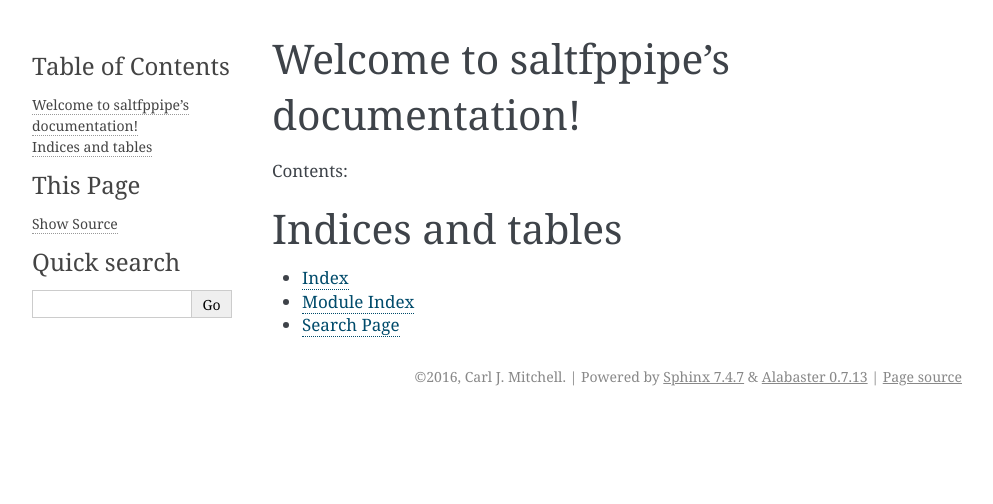
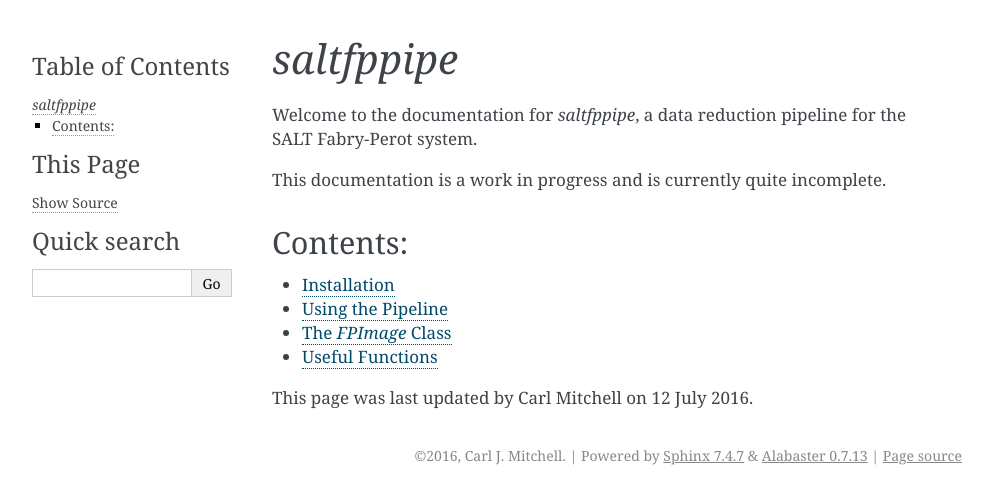
Before and after one commit to carlmitchell/saltfppipe, a Sphinx documentation site: the page built from docs/index.rst, in a window 1280 px wide. Shown: the top 504 px of the page, without its empty margins (148-1141 px from the left). Built offline with Sphinx 7.4.7, drawn with Linux system fonts in a browser that asks for light colours.

Commit message:
Structure for documentation.

```diff
--- /dev/null
+++ b/docs/fpimage.rst
@@ -0,0 +1,2 @@
+The *FPImage* Class
+===================
--- /dev/null
+++ b/docs/functions.rst
@@ -0,0 +1,2 @@
+Useful Functions
+================
--- a/docs/index.rst
+++ b/docs/index.rst
@@ -3,19 +3,22 @@
    You can adapt this file completely to your liking, but it should at least
    contain the root `toctree` directive.
 
-Welcome to saltfppipe's documentation!
-======================================
+*saltfppipe*
+============
+
+Welcome to the documentation for *saltfppipe*, a data reduction pipeline for the SALT Fabry-Perot system.
+
+This documentation is a work in progress and is currently quite incomplete.
 
 Contents:
+---------
 
 .. toctree::
    :maxdepth: 2
 
+   install.rst
+   pipeline.rst
+   fpimage.rst
+   functions.rst
 
-
-Indices and tables
-==================
-
-* :ref:`genindex`
-* :ref:`modindex`
-* :ref:`search`
+This page was last updated by Carl Mitchell on 12 July 2016.
--- /dev/null
+++ b/docs/install.rst
@@ -0,0 +1,2 @@
+Installation
+============
--- /dev/null
+++ b/docs/pipeline.rst
@@ -0,0 +1,2 @@
+Using the Pipeline
+==================
```
